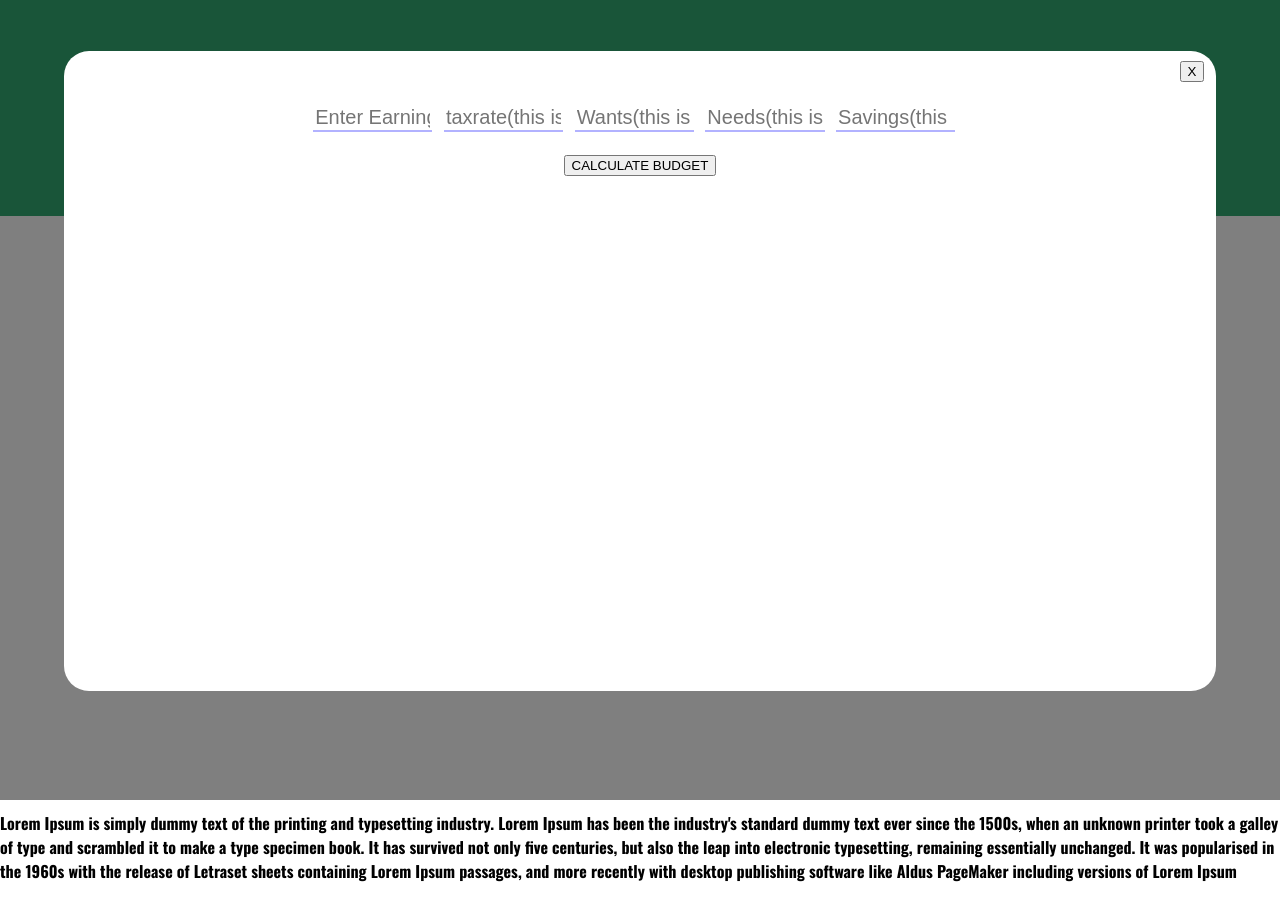
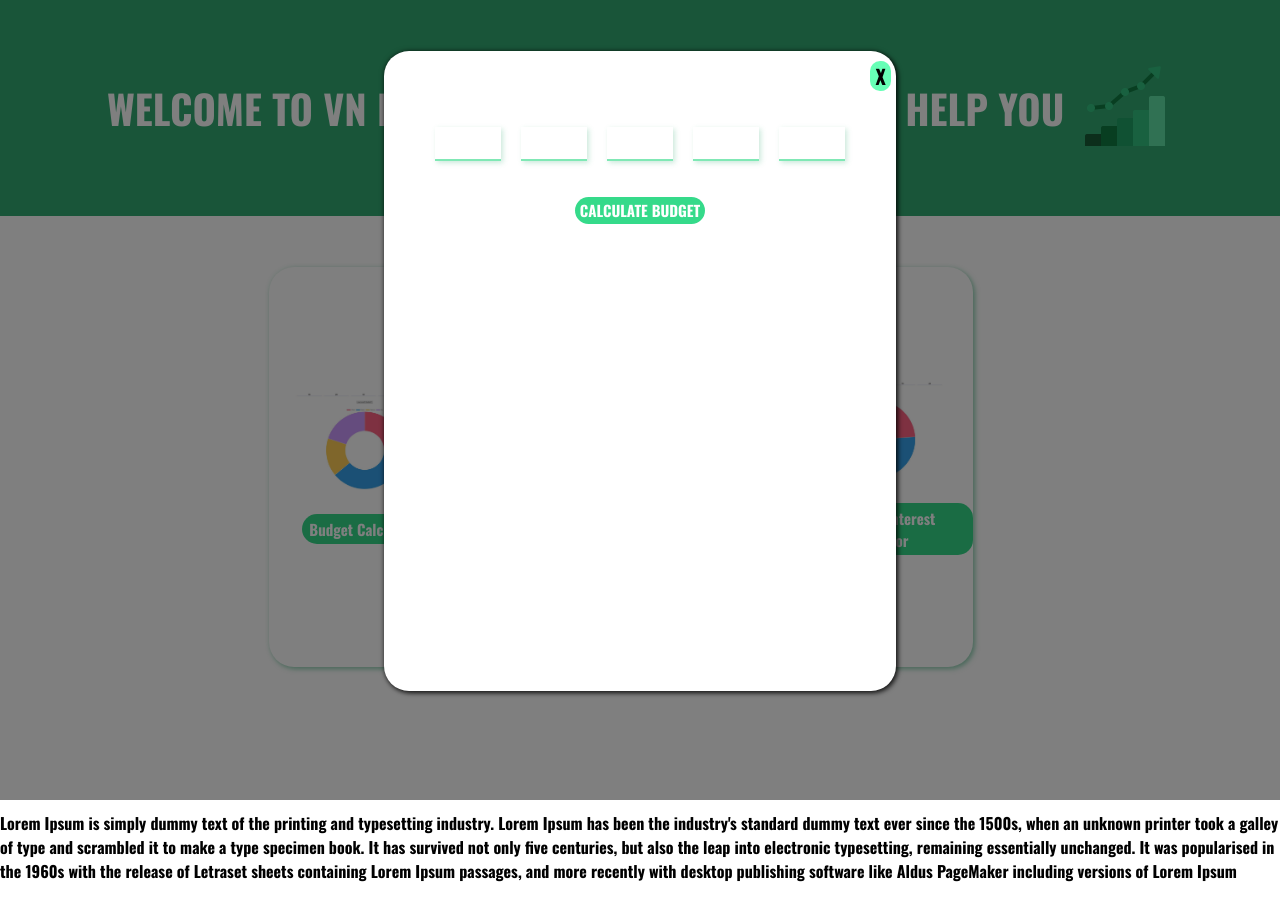
Before and after one commit to mrnguyener21/FInancial_Tool_Web_App, a React (Create React App) app: page / in a window 1280 px wide. Both pictures are taken after a click on the button "Budget Calculator". Built offline with nearby package versions, Linux system fonts and the light colour scheme.

Commit message:
finished budget modal design

```diff
--- a/src/App.module.css
+++ b/src/App.module.css
@@ -85,8 +85,8 @@ body{
 .modal{
     /* border: solid; */
     margin-top: 4%;
-    margin-left: 5%;
-    width: 90%;
+    margin-left: 30%;
+    width: 40%;
     outline: none !important;
 }
 
--- a/src/Components/BudgetCalculator/BudgetCalculator.jsx
+++ b/src/Components/BudgetCalculator/BudgetCalculator.jsx
@@ -22,11 +22,11 @@ const BudgetCalculator = ({ handleClose }) => {
                 <button className={styles.button} onClick={handleClose}>X</button>
             </div>
             <div className={styles.inputContainer}>
-                <input className={styles.input} type='text' placeholder="Enter Earnings Per Year" value={salary} onChange={(e) => setSalary(e.target.value)}/>
-                <input className={styles.input} type='text' placeholder='taxrate(this is a % value)' value={taxRate} onChange={(e)=> setTaxRate(e.target.value) } />
-                <input className={styles.input} type='text' placeholder='Wants(this is a % value)' value={wantsBudget} onChange={(e)=> setWantsBudget(e.target.value)}/>
-                <input className={styles.input} type='text 'placeholder='Needs(this is a % value)' value={needsBudget} onChange={(e)=> setNeedsBudget(e.target.value)} />
-                <input className={styles.input} type='text 'placeholder='Savings(this is a % value)' value={savingsBudget} onChange={(e)=> setSavingsBudget(e.target.value)}
+                <input className={styles.input} type='text' value={salary} onChange={(e) => setSalary(e.target.value)}/>
+                <input className={styles.input} type='text' value={taxRate} onChange={(e)=> setTaxRate(e.target.value) } />
+                <input className={styles.input} type='text' value={wantsBudget} onChange={(e)=> setWantsBudget(e.target.value)}/>
+                <input className={styles.input} type='text 'value={needsBudget} onChange={(e)=> setNeedsBudget(e.target.value)} />
+                <input className={styles.input} type='text 'value={savingsBudget} onChange={(e)=> setSavingsBudget(e.target.value)}
                 />
             </div>
             <BudgetChart salary={parseInt(salary)} totalBudget={totalBudget}wantsFormula={wantsFormula} needsFormula={needsFormula} savingsFormula={savingsFormula} taxFormula={taxFormula}/>
--- a/src/Components/BudgetCalculator/BudgetCalculator.module.css
+++ b/src/Components/BudgetCalculator/BudgetCalculator.module.css
@@ -1,5 +1,6 @@
 .container{
     background-color: white;
+    box-shadow:  0 0 5px rgba(0,0,0,.5), 2px 2px 5px rgba(0,0,0,.75);
     height: 80vh;
     border-radius: 25px;
     outline: none !important;
@@ -10,18 +11,22 @@
 .inputContainer{
     display: flex;
     justify-content: center;
+    margin-top: 5%;
 }
 
 .input{
-    margin: 2% 1% 2% 0%;
+    margin: 2% 2% 2% 2%;
     border-top:0;
     border-left:0;
     border-right:0;
-    border-color: rgb(0, 0,255,0.3);
+    border-color: rgb(3, 209, 109, 0.5);
+    box-shadow: 0 0 0px rgba(50, 172, 115,.1), 2px 2px 5px rgba(50, 172, 115,.25);
     outline: 0;
     font-size: 20px;
     text-align: center;
-    width: 10%;
+    width: 12%;
+    font-family: 'Oswald', sans-serif;
+    color: grey;
 
 }
 
@@ -33,3 +38,21 @@
     display: flex;
     justify-content: flex-end;
 }
+
+.button{
+    border: none;
+    border-radius: 10px;
+    outline: none;
+    background-color: rgba(0, 255, 132, 0.596);
+    color: black;
+    font-size: 20px;
+    padding: 0 1%;
+    font-family: 'Oswald', sans-serif;
+
+}
+
+.button:hover{
+    background-color: rgb(3, 209, 109);
+    cursor: pointer;
+    transition: all 0.2s ease-in-out 0s;
+}
--- a/src/Components/BudgetCalculator/BudgetChart/BudgetChart.jsx
+++ b/src/Components/BudgetCalculator/BudgetChart/BudgetChart.jsx
@@ -15,16 +15,20 @@ const BudgetChart = ({totalBudget, wantsFormula, needsFormula, savingsFormula, t
         datasets: [{
             data: [wantsFormula, needsFormula, savingsFormula, taxFormula],
             backgroundColor: [
-            '#FF6384',
-            '#36A2EB',
-            '#FFCE56',
-            '#CC99FF'
+            '#B9F6CA',
+            "#69F0AE",
+            "#00E676",
+            "#00C853",
             ],
             hoverBackgroundColor: [
-            '#FF6384',
-            '#36A2EB',
-            '#FFCE56',
-            '#CC99FF'
+            '#B9F6CA',
+            "#69F0AE",
+            "#00E676",
+            "#00C853",
+            // 'rgba(3, 209, 109,0.5)',
+            // "rgba(2, 172, 89,0.5)",
+            // "rgba(2, 116, 60,0.5)",
+            // "rgba(1, 68, 36,0.5)",
             ]
         }]
     };
@@ -43,7 +47,7 @@ const BudgetChart = ({totalBudget, wantsFormula, needsFormula, savingsFormula, t
         <div>
 
         {click?(
-            <Doughnut height={100} data={data}/>
+            <Doughnut height={170} data={data}/>
         ):console.log('no click')}
         </div>
         </>
--- a/src/Components/BudgetCalculator/BudgetChart/BudgetChart.module.css
+++ b/src/Components/BudgetCalculator/BudgetChart/BudgetChart.module.css
@@ -2,8 +2,23 @@
 display: flex;
 justify-content: center;
 margin-bottom: 2%;
+margin-top: 5%;
 }
 
 .button{
+    border: none;
+    outline: none;
+    background-Color:rgba(3, 209, 109, 0.8);
+    border-radius: 15px;
+    padding: 0.5% 1% 0.5% 1%;
+    color: rgb(255, 255, 255);
+    margin-bottom: 2%;
+    font-size: 15px;
+    font-family: 'Oswald', sans-serif;
+}
 
+.button:hover{
+    background-color: rgb(3, 209, 109);
+    cursor: pointer;
+    transition: all 0.2s ease-in-out 0s;
 }
```
